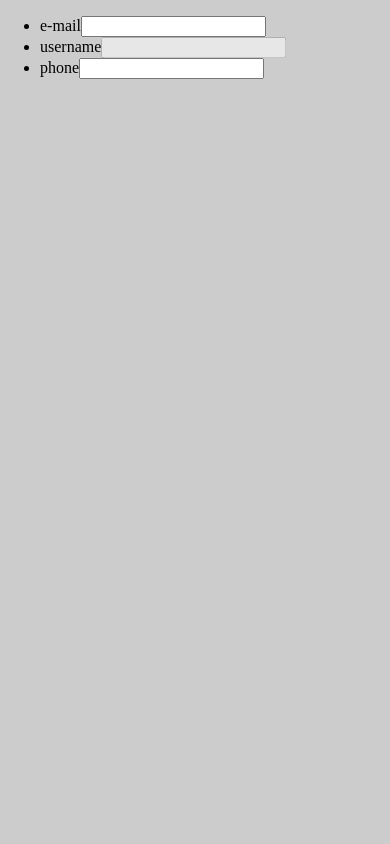
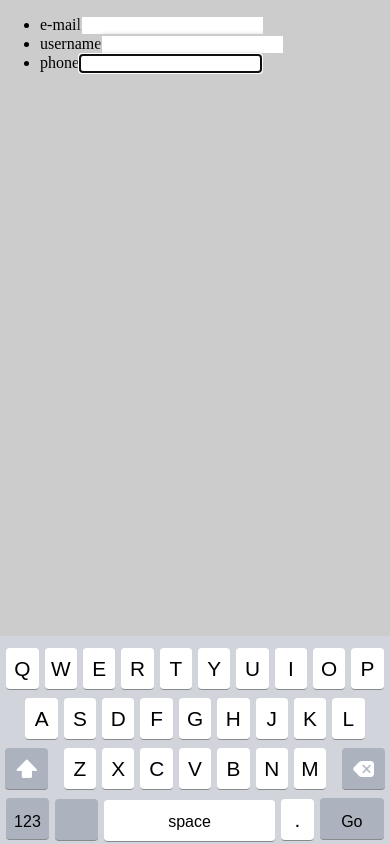
Before and after one commit to TylerYang/angular-mobile-keyboard, a website: page example/index.html in a window 390 px wide. Drawn offline with nearby package versions, Linux system fonts and the light colour scheme; files that its build step writes are made by us from their sources; files whose address does not match are found by name.

Commit message:
Add button icon and update button style

```diff
--- a/example/index.html
+++ b/example/index.html
@@ -15,10 +15,10 @@
                     <label>e-mail<input type="text" ng-model="user.email" ng-keyboard="abc" /></label>
                 </li>
                 <li>
-                    <label>username<input disabled type="text" ng-model="user.name" ng-keyboard="abc" /></label>
+                    <label>username<input type="text" ng-model="user.name" ng-keyboard="abc" /></label>
                 </li>
                 <li>
-                    <label>phone<input type="text" ng-model="user.phone" ng-keyboard="123" /></label>
+                    <label>phone<input type="text" ng-model="user.phone" ng-keyboard="abc" /></label>
                 </li>
             </ul>
         </div>
--- a/gulpfile.js
+++ b/gulpfile.js
@@ -25,10 +25,16 @@ gulp.task("gen-demo-style", function() {
         .pipe(connect.reload());
 });
 
-gulp.task("concat", function() {
+gulp.task("gen-scripts", function() {
     return streamqueue({objectMode: true}, gulp.src(["./src/js/src/**/*.js"]), getTemplateStream())
         .pipe(concat("angular-mobile-keyboard.js"))
         .pipe(gulp.dest("./dist/js/"))
+        .pipe(connect.reload());
+});
+
+gulp.task("copy-images", function() {
+    return gulp.src("./src/images/**/*")
+        .pipe(gulp.dest("./dist/images/"))
         .pipe(connect.reload());
 });
 
@@ -40,7 +46,9 @@ gulp.task("auto-gen", function() {
     //auto gen example basic style
     gulp.watch("./example/css/**/*.styl",["gen-demo-style"]);
     //auto gen scripts
-    gulp.watch(["./src/js/src/**.js", "./src/template/**/*.html"], ["concat"]);
+    gulp.watch(["./src/js/src/**.js", "./src/template/**/*.html"], ["gen-scripts"]);
+    //auto copy images
+    gulp.watch("./src/images/**/*",["copy-images"]);
 });
 
 gulp.task("connect", function(){
@@ -61,6 +69,6 @@ function getTemplateStream() {
         .pipe(templateCache(options));
 }
 
-gulp.task("default", ["clean", "gen-style", "concat"]);
+gulp.task("default", ["clean", "gen-style", "gen-scripts", "copy-images"]);
 
-gulp.task("dev", ["clean", "gen-style", "concat", "connect", "auto-gen"]);
+gulp.task("dev", ["clean", "gen-style", "gen-scripts", "copy-images", "connect", "auto-gen"]);
--- a/src/css/keyboard.styl
+++ b/src/css/keyboard.styl
@@ -12,16 +12,21 @@
   padding: 0
   display: none
   bottom: -100%
-  -webkit-touch-callout: none;
-  user-select: none;
+  -webkit-touch-callout: none
+  user-select: none
+  padding-top: 1%
+  font-family: sans-serif
+  font-shadow:none
+  -webkit-font-smoothing: antialiased
+  text-shadow: 1px 1px 1px rgba(0,0,0,0.004)
 
 
 
   &.active
-    display: block;
-    z-index: 10000;
-    bottom: 0%;
-    animation: slideUp 0.5s cubic-bezier(0.42, -0.05, 0.29, 0.91);
+    display: block
+    z-index: 10000
+    bottom: 0%
+    animation: slideUp 0.5s cubic-bezier(0.42, -0.05, 0.29, 0.91)
 
 
   ul
@@ -62,25 +67,44 @@
 
     &.space
       width: 44%
-      font-size: 15px
-      line-height: 2.2em
+      font-size: 16px
+      line-height: 1.9em
+
+    &.enter, &.switch
+      text-indent: 0
+      font-size: 16px
+      line-height: 2.1em
 
     &.enter
-      width: 17%
-      text-indent: 0
-      font-size: 15px
-      line-height: 2.3em
+      width: 16.5%
+
+    &.enter.active
+      background-color: #017AFF
+      color: #fff
+
+
+    &.button-caps
+      background: url("../images/caps_white.png") #ACB3BE no-repeat center / 50%
+      &:active, &.active
+        background-image: url("../images/caps_black.png")
+
+    &.button-del
+      background: url("../images/backspace_white.png") #ACB3BE no-repeat center / 50%
+      &:active
+        background-image: url("../images/backspace_black.png")
 
     &:active
       background-color: #A8B1BA
 
+
+
   .pull-left
     float: left
-    margin-left: 2%
+    margin-left: 1.3%
 
   .pull-right
     float: right
-    margin-right: 2%
+    margin-right: 1.3%
 
 @keyframes slideUp {
     from {
--- a/src/js/src/angular-mobile-keyboard.js
+++ b/src/js/src/angular-mobile-keyboard.js
@@ -1,5 +1,4 @@
 (function(global) {
-    console.log("test");
     var keyboardApp = angular.module("ngMobileKeyboard", []);
     var config = {
         kbId: "virtualKb",
@@ -39,6 +38,13 @@
                         keyboardTypes: kbTypes
                     });
                 });
+
+                if(config.dev) {
+                    setTimeout(function() {
+                        ele[0].focus();
+                        window.ele = ele[0];
+                    });
+                }
             }
         }
     }]);
--- a/src/template/ngKeyboard.html
+++ b/src/template/ngKeyboard.html
@@ -24,7 +24,7 @@
             <button>L</button>
         </li>
         <li>
-            <button class="func pull-left" ng-class="{'active': isCap}" data-func="caps">Caps</button>
+            <button class="func button-caps pull-left" ng-class="{'active': isCap}" data-func="caps">Caps</button>
             <button>Z</button>
             <button>X</button>
             <button>C</button>
@@ -32,10 +32,10 @@
             <button>B</button>
             <button>N</button>
             <button>M</button>
-            <button class="func pull-right" data-func="backspace">DEL</button>
+            <button class="func button-del pull-right" data-func="backspace">DEL</button>
         </li>
         <li>
-            <button class="func">123</button>
+            <button class="func switch" data-func="switch">123</button>
             <button class="func">SMILE</button>
             <button class="space" data-value=" ">space</button>
             <button>.</button>
```
Also changed, not shown: dist/css/keyboard.css, dist/images/backspace_black.png (added), dist/images/backspace_white.png (added), dist/images/caps_black.png (added), dist/images/caps_white.png (added), dist/js/angular-mobile-keyboard.js, src/images/backspace_black.png (added), src/images/backspace_white.png (added), src/images/caps_black.png (added), src/images/caps_white.png (added), 1 other file.
